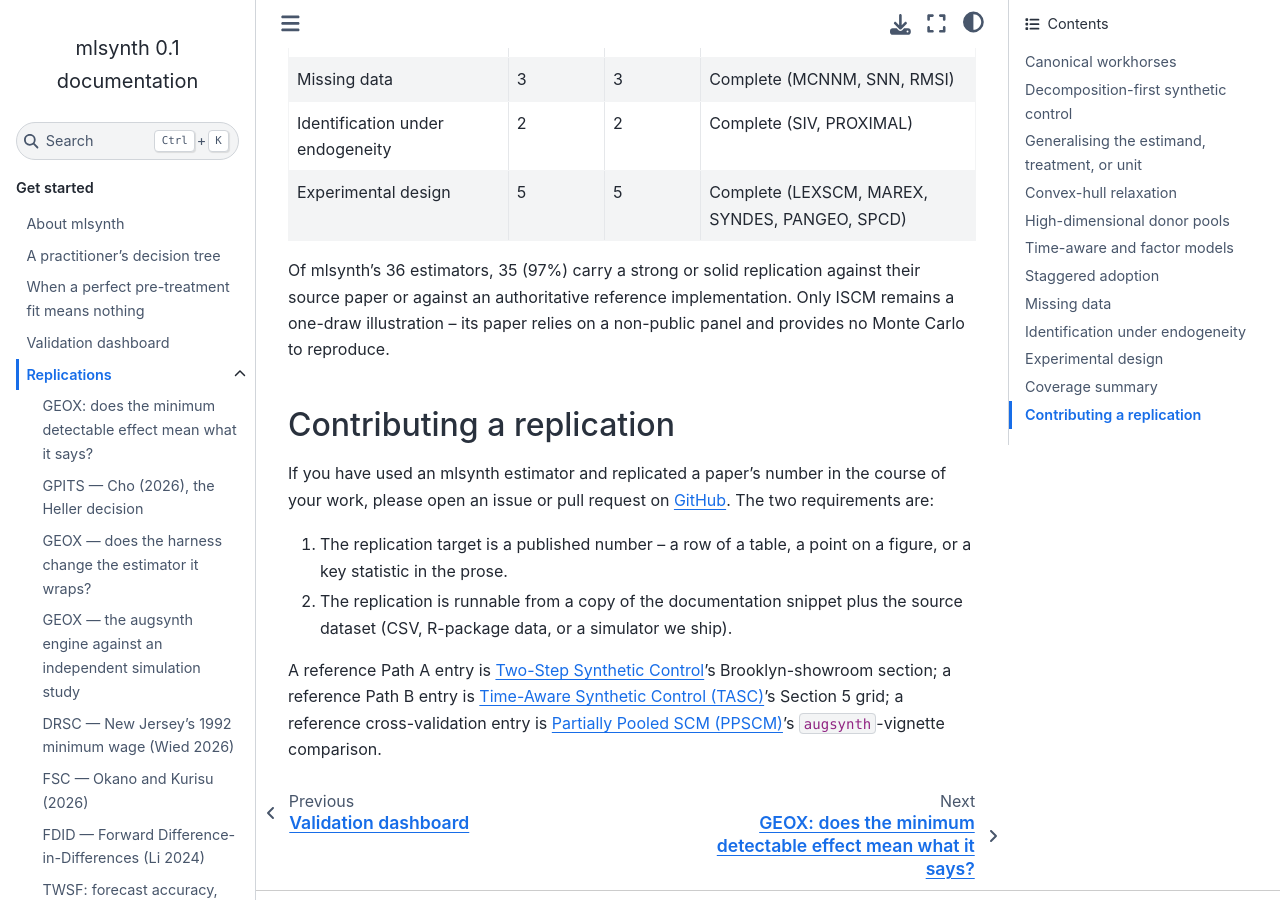
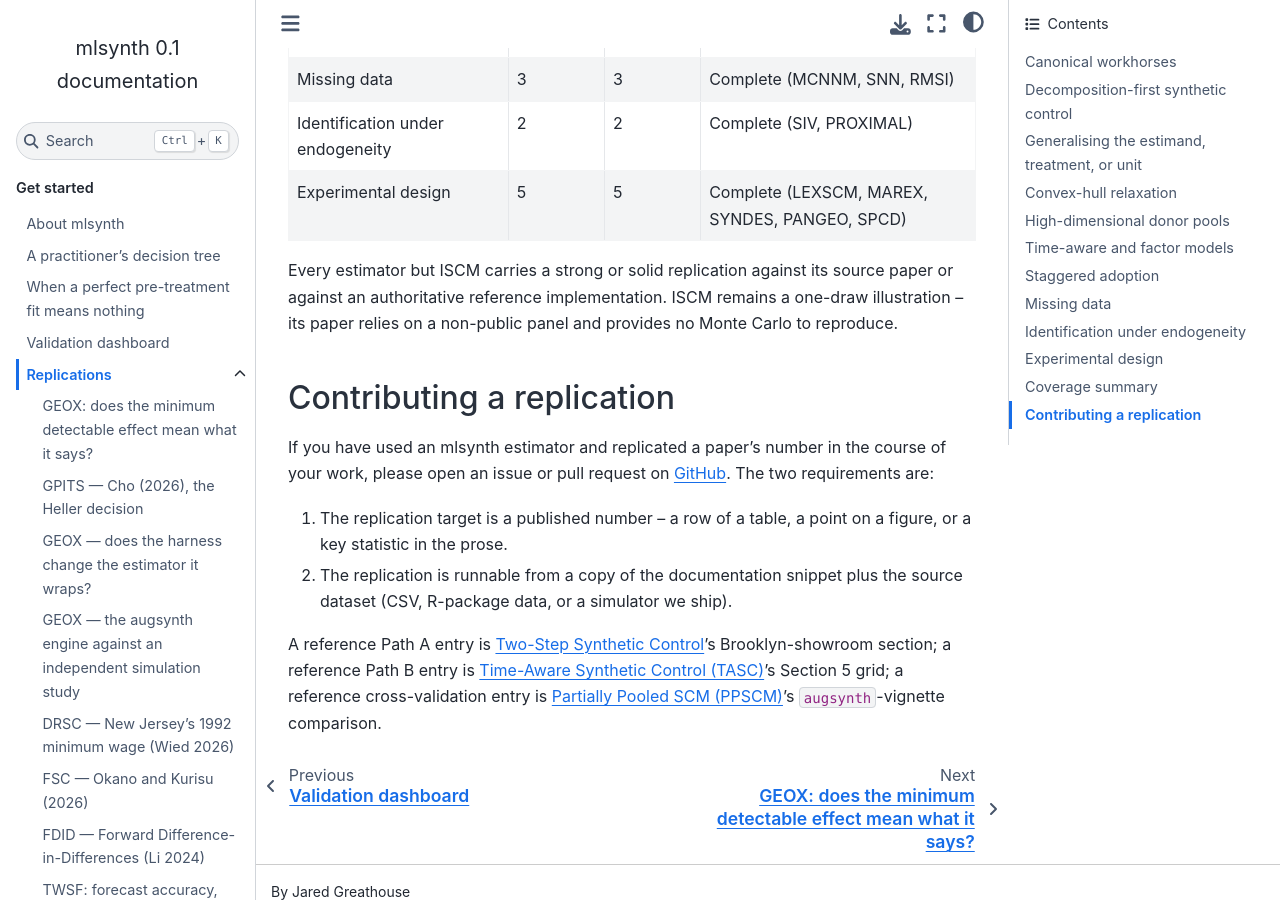
Before and after one commit to jgreathouse9/mlsynth, a Sphinx documentation site: the page built from docs/replications.rst, in a window 1280 px wide and 900 px high, scrolled down 16656 px. Built offline with Sphinx 7.4.7 and the Sphinx Book theme 1.1.4, drawn with Linux system fonts in a browser that asks for light colours; pages that are not in the unit, such as notebooks, are missing from menus; some of the changed text lies outside the part shown.

Commit message:
Refresh the paper's and the replications page's stale counts (#559)
Brings in claude/mlsynth-paper-staleness-owb404, which moves the catalogue count
from "roughly forty" to "sixty-odd", the benchmark suite from "one hundred" to
"two hundred" cases, adds Path C to the validation-paths list in Sections 2 and
5, and corrects the claim that a base install runs every estimator.

Also replaces the two stale counts on the replications page. It opened with
"Thirty-seven of the thirty-eight estimators" and closed with "Of mlsynth's 36
estimators, 35 (97%)"; the library exports 78 estimator classes and registers
204 benchmark cases, so both claims were 42 estimators out of date. Both are now
count-free and stay true as the catalogue grows.

The "Verification coverage by family" table still carries per-family counts
describing a 36-estimator library; recounting it needs a taxonomy decision and
is left for its own change.

```diff
--- a/docs/replications.rst
+++ b/docs/replications.rst
@@ -11,10 +11,10 @@
 output of an authoritative reference implementation
 ("cross-validation").
 
-This page catalogues those replications. Thirty-seven of the
-thirty-eight estimators are currently fully verified; ISCM carries a
-one-draw illustration only (its paper relies on a non-public panel
-and provides no Monte Carlo to reproduce).
+This page catalogues those replications. Every estimator is verified
+along one of these paths except ISCM, which carries a one-draw
+illustration only (its paper relies on a non-public panel and provides
+no Monte Carlo to reproduce).
 
 The runnable cases that pin these numbers -- and guard against
 regressions -- live in the durable benchmark suite; see
@@ -928,11 +928,11 @@
      - 5
      - Complete (LEXSCM, MAREX, SYNDES, PANGEO, SPCD)
 
-Of mlsynth's 36 estimators, 35 (97%) carry a strong or solid
-replication against their source paper or against an
-authoritative reference implementation. Only ISCM remains a
-one-draw illustration -- its paper relies on a non-public panel
-and provides no Monte Carlo to reproduce.
+Every estimator but ISCM carries a strong or solid replication
+against its source paper or against an authoritative reference
+implementation. ISCM remains a one-draw illustration -- its paper
+relies on a non-public panel and provides no Monte Carlo to
+reproduce.
 
 Contributing a replication
 --------------------------
```
Also changed, not shown: pyproject.toml (+7 -5 lines), 2 other files.
